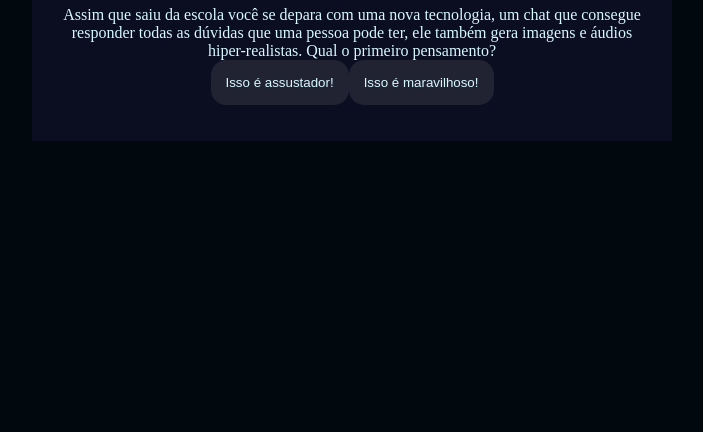
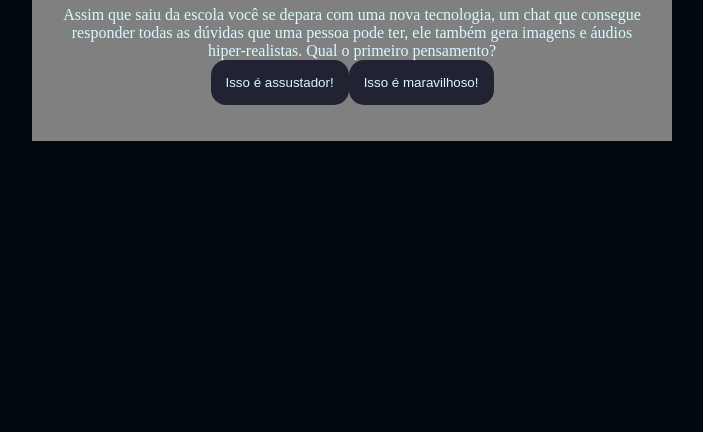
Before and after one commit to guilhermelara08/inteli-artificial, a plain HTML site: page index.html in a window 1280 px wide. Shown: the part 384-816 px from the top of the page, without its empty margins (288-991 px from the left). Drawn offline with Linux system fonts and the light colour scheme.

Commit message:
Update style.css

```diff
--- a/style.css
+++ b/style.css
@@ -1,6 +1,6 @@
 :root{
     --cor-fundo: #01080E ;
-    --cor-principal: #0B0D20 ;
+    --cor-principal: #808080;
     --cor-secundaria: #212333;
     --cor-destaque: #2BDEFD;
     --cor-texto: #D7F9FF;
```
